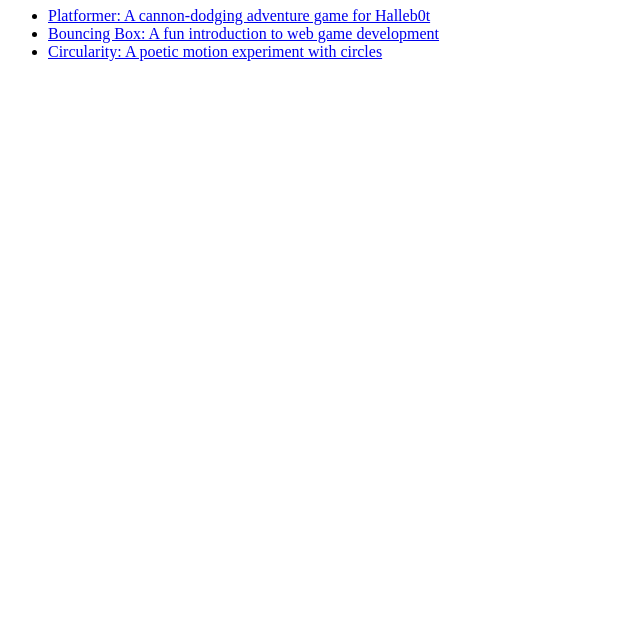
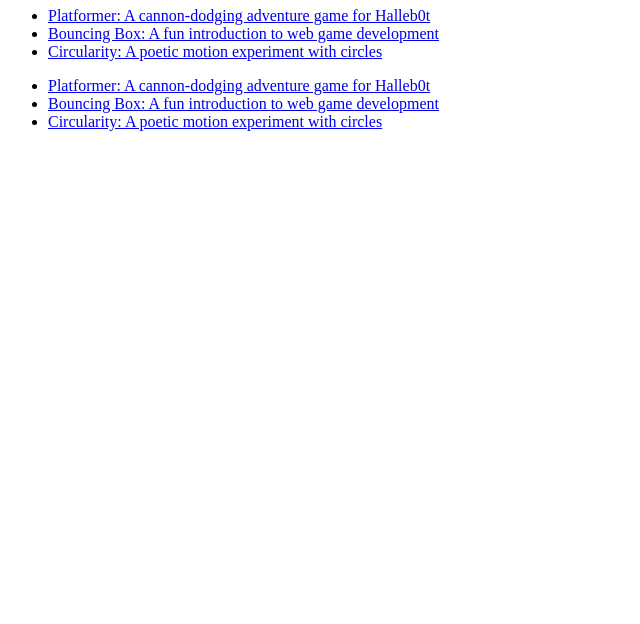
Before and after one commit to IvyHeath8519966/IvyHeath8519966.GitHub.io, a plain HTML site: page portfolio.html in a window 1280 px wide. Shown: the part 176-800 px from the top of the page, without its empty margins (0-640 px from the left). Drawn offline with Linux system fonts and the light colour scheme.

Commit message:
10/8 port update

```diff
--- a/portfolio.html
+++ b/portfolio.html
@@ -41,3 +41,26 @@
     </div>
   </body>
 </html>
+
+
+
+
+
+
+
+    <ul id="portfolio">
+<li>
+  <a href="fsd-projects/platformer/">Platformer: A cannon-dodging adventure game for Halleb0t</a>
+</li>
+<li>
+  <a href="fsd-projects/bouncing-box/">Bouncing Box: A fun introduction to web game development</a>
+</li>
+<li>
+  <a href="fsd-projects/circularity/">Circularity: A poetic motion experiment with circles</a>
+</li>
+    </ul>
+  </div>
+  </main>
+    </div>
+  </body>
+</html>
```
